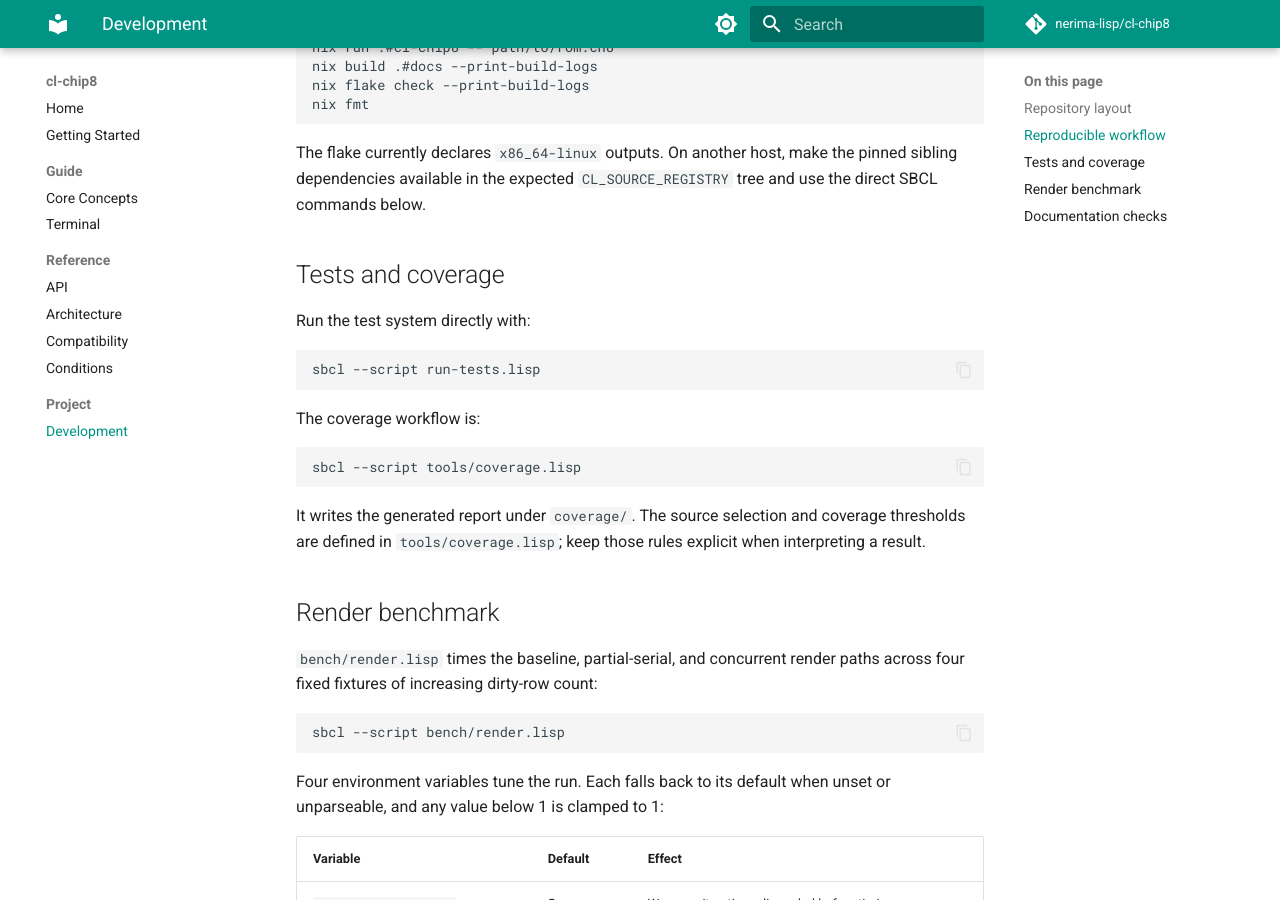
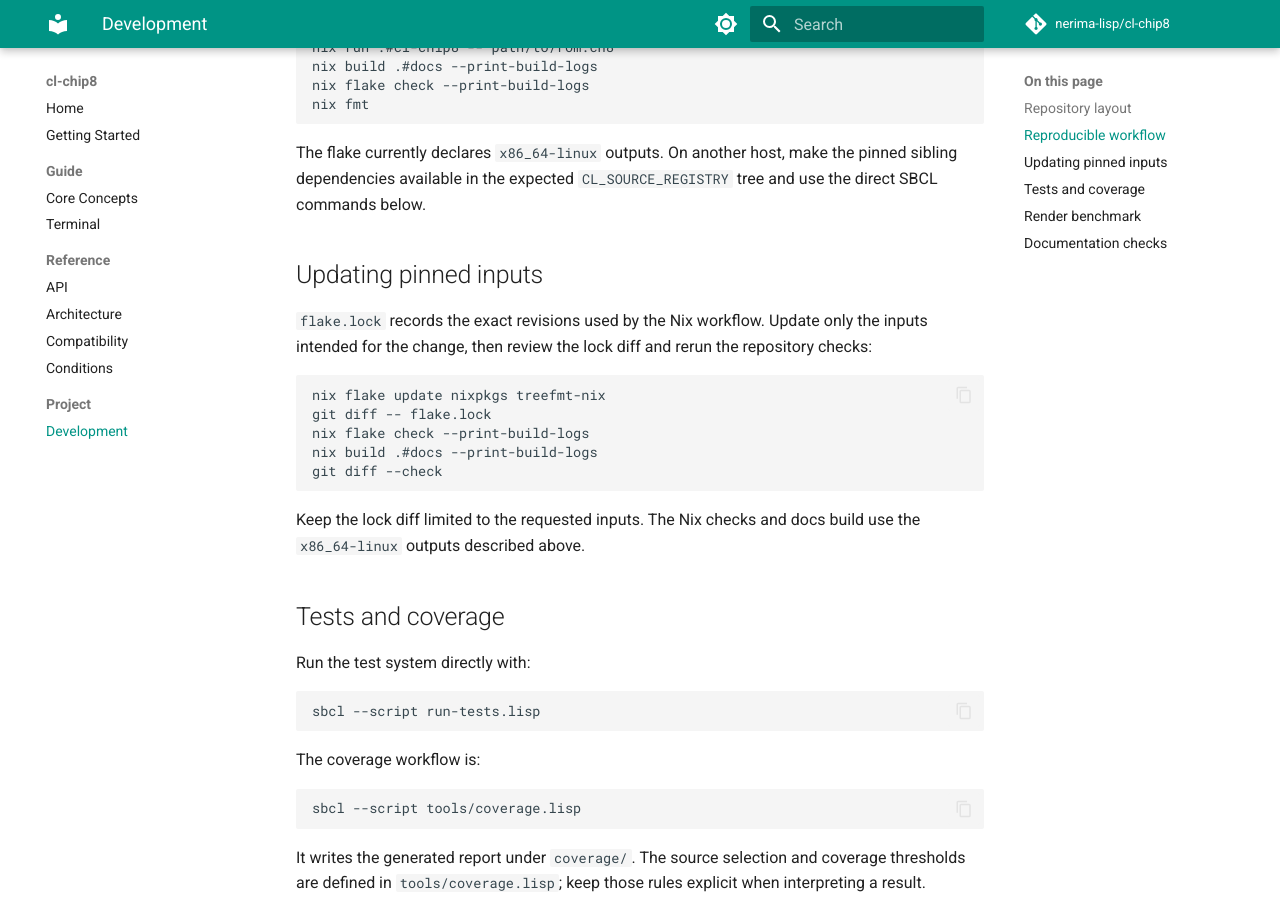
Before and after one commit to nerima-lisp/cl-chip8, an MkDocs documentation site: the page built from docs/src/project/development.md, in a window 1280 px wide and 900 px high, scrolled down 726 px. Built offline with MkDocs 1.6.1 and Material for MkDocs 9.7.7, drawn with Linux system fonts in a browser that asks for light colours; comment, search, counter and statistics services are not loaded; some of the changed text lies outside the part shown.

Commit message:
docs: document the flake.lock update workflow

````diff
--- a/docs/src/project/development.md
+++ b/docs/src/project/development.md
@@ -32,6 +32,23 @@ nix fmt
 The flake currently declares `x86_64-linux` outputs. On another host, make the
 pinned sibling dependencies available in the expected `CL_SOURCE_REGISTRY`
 tree and use the direct SBCL commands below.
+
+## Updating pinned inputs
+
+`flake.lock` records the exact revisions used by the Nix workflow. Update only
+the inputs intended for the change, then review the lock diff and rerun the
+repository checks:
+
+```shell
+nix flake update nixpkgs treefmt-nix
+git diff -- flake.lock
+nix flake check --print-build-logs
+nix build .#docs --print-build-logs
+git diff --check
+```
+
+Keep the lock diff limited to the requested inputs. The Nix checks and docs
+build use the `x86_64-linux` outputs described above.
 
 ## Tests and coverage
 
@@ -98,4 +115,6 @@ nix build .#docs --print-build-logs
 
 The MkDocs configuration uses strict mode. Keep all public symbols, examples,
 compatibility decisions, and navigation entries synchronized with the source.
+Use `--print-build-logs` (or its `-L` shorthand) to stream build logs while
+diagnosing a documentation failure.
 Use `git diff --check` to catch whitespace errors before submitting a change.
````
